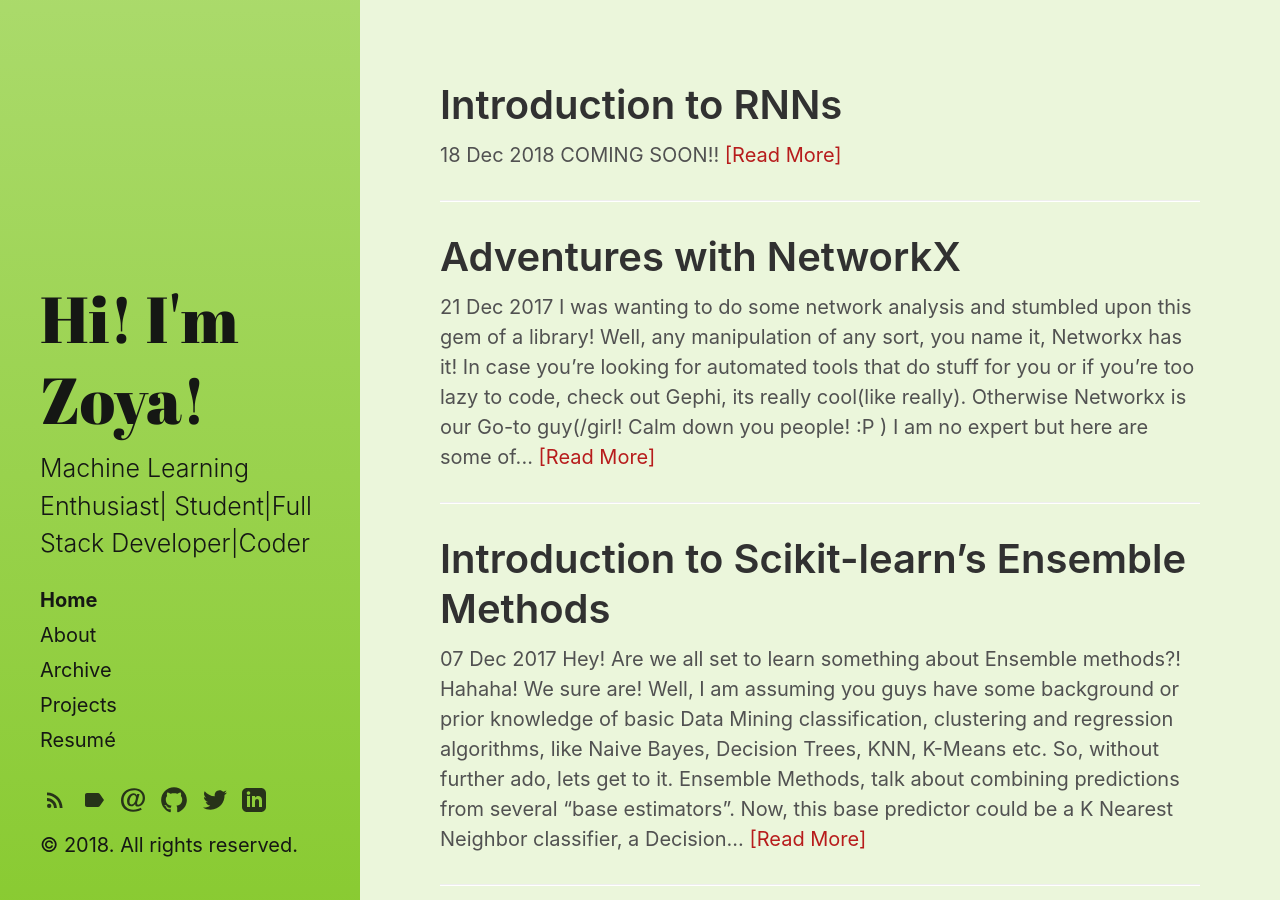
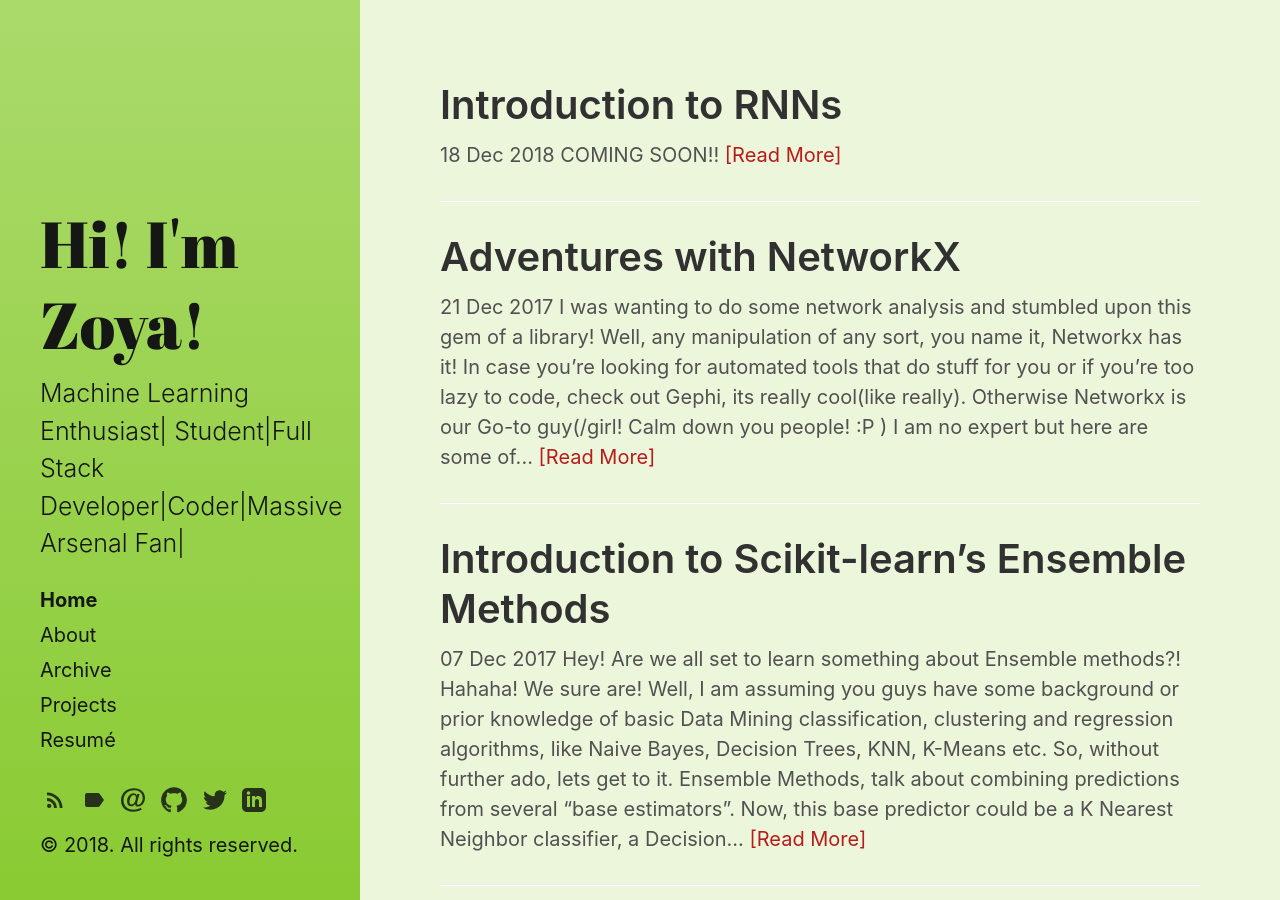
Before and after one commit to zeddmaxx/zeddmaxx.github.io, a Jekyll site: the page built from index.html, in a window 1280 px wide. Built offline with Jekyll 4.4.1, drawn with Linux system fonts in a browser that asks for light colours; the list of posts is cut into pages by our own code.

Commit message:
Update _config.yml

```diff
--- a/_config.yml
+++ b/_config.yml
@@ -6,7 +6,7 @@ highlighter:      rouge
 title:            Hi! I'm Zoya!
 email:            cutezoe1996@gmail.com
 tagline:          'Stronger|Better|Faster'
-description:      "Machine Learning Enthusiast| Student|Full Stack Developer|Coder"
+description:      "Machine Learning Enthusiast| Student|Full Stack Developer|Coder|Massive Arsenal Fan|"
 url:              https://zeddmaxx.github.io/
 baseurl:
                   # the optional subpath of your site, e.g. "/blog"
```
